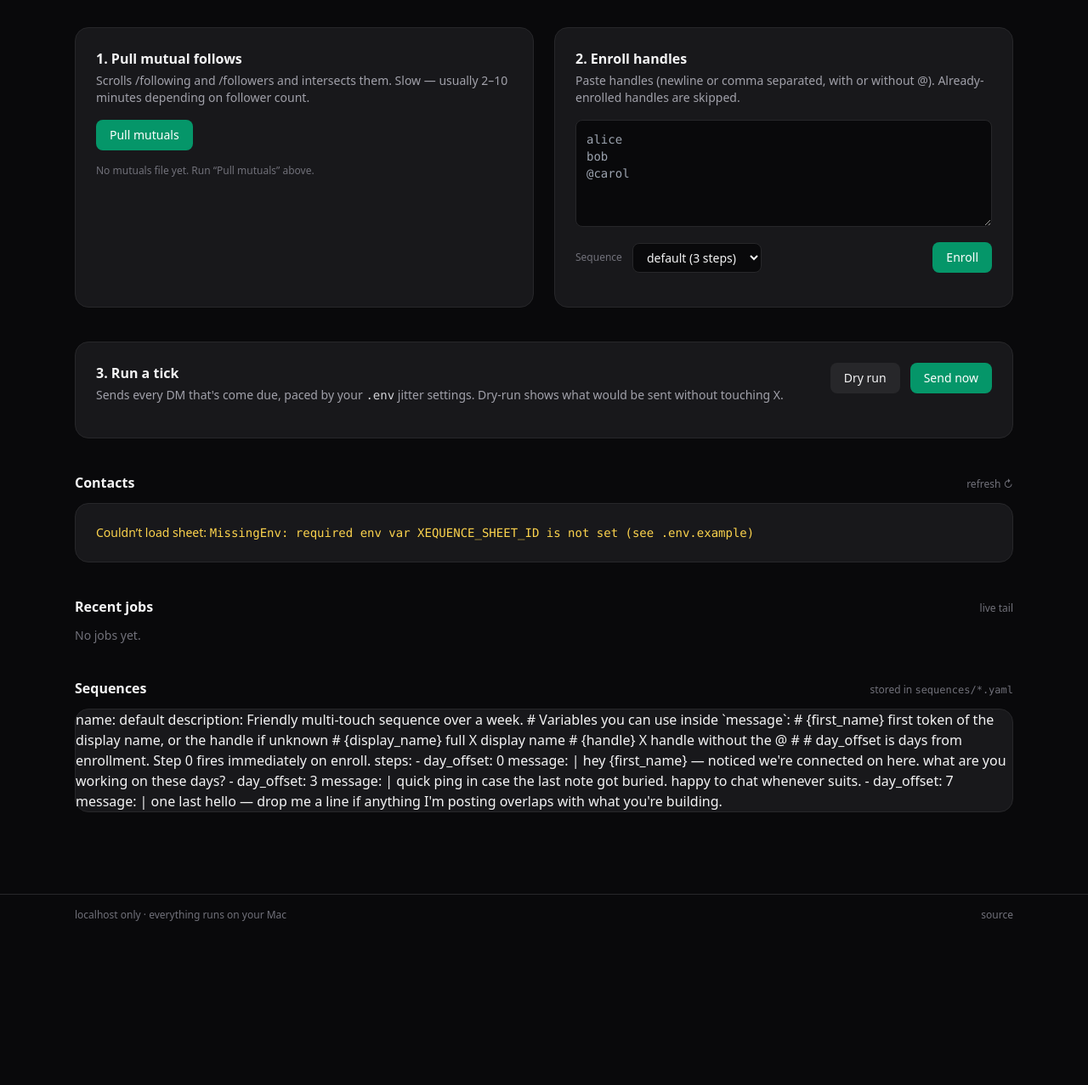
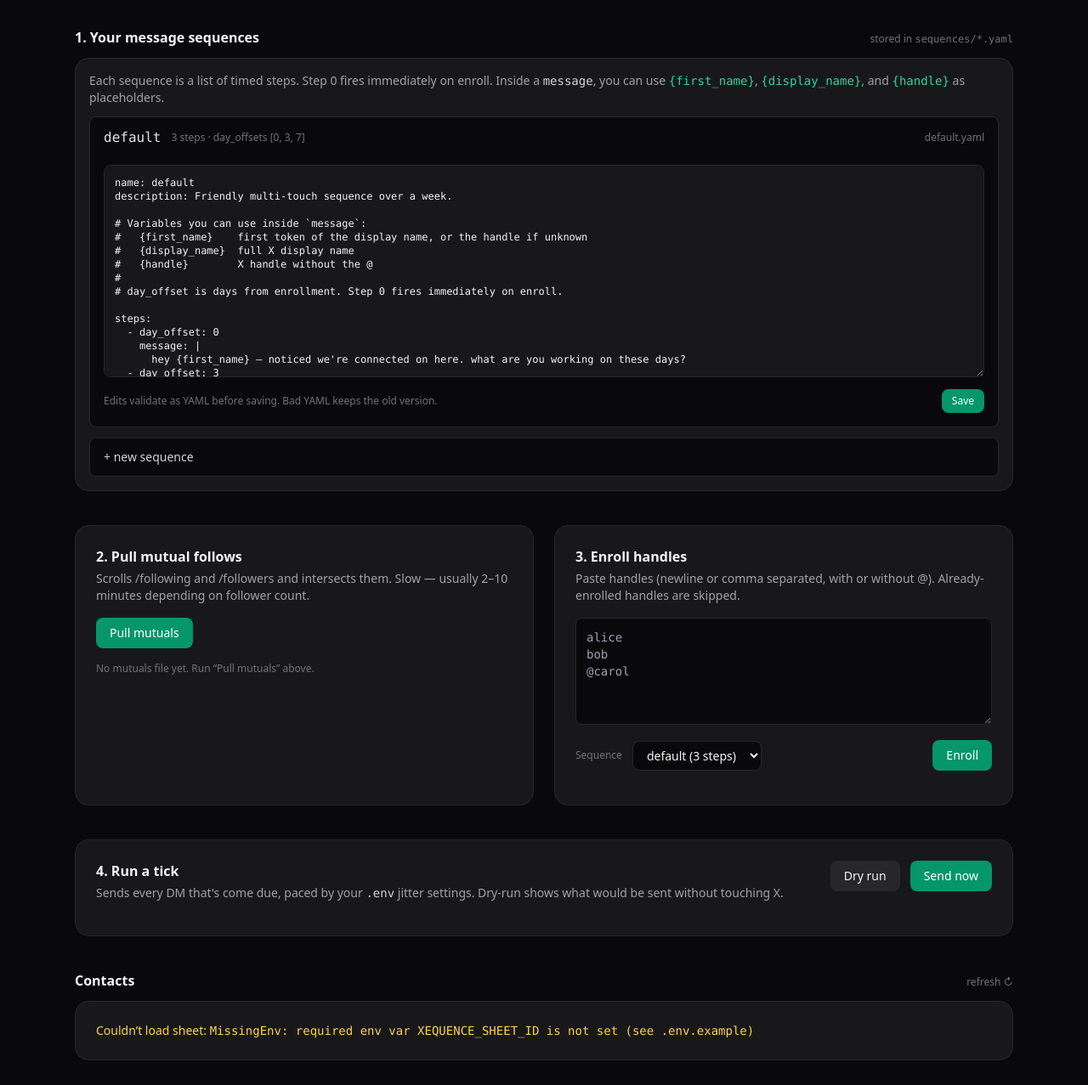
Before and after one commit to bowdy/xequence, a FastAPI app: page / in a window 1280 px wide. Shown: the part 61-1338 px from the top of the page at 85% size. Before the commit the page ends 1145 px from the top, so only its background shows below. Run offline with FastAPI, Linux system fonts and the light colour scheme; some libraries are stand-ins or nearby versions.

Commit message:
Sequences first + editable textarea + placeholder hint
Three UX fixes to make sequence-editing discoverable and actually work:

1. Sequence editor wasn't editable. The HTMX dance to load YAML content
   into the textarea after page render was the culprit — the swap left
   the textarea in a state Chrome treated as read-only. Now the raw YAML
   is rendered into the textarea server-side, no client-side fetch.

2. Sequences were buried at the bottom under a vague "Sequences" heading
   that read like a system table. Renamed to "Your message sequences",
   moved to row 1 (it's the thing you build first), auto-opens the
   first one so the editor is visible without a click.

3. Added a one-line hint above the editor explaining the
   {first_name}/{display_name}/{handle} placeholders. Without it the
   syntax was guessable but not obvious.

Co-Authored-By: Claude Opus 4.7 (1M context) <noreply@anthropic.com>

```diff
--- a/webapp/app.py
+++ b/webapp/app.py
@@ -77,6 +77,7 @@ def session_ok() -> tuple[bool, str]:
 def list_sequences() -> list[dict]:
     out = []
     for p in sorted(SEQUENCES_DIR.glob("*.yaml")):
+        raw = p.read_text()
         try:
             seq = load_sequence(p.stem)
             out.append({
@@ -84,9 +85,18 @@ def list_sequences() -> list[dict]:
                 "file": p.name,
                 "step_count": len(seq.steps),
                 "day_offsets": [s.day_offset for s in seq.steps],
+                "raw": raw,
+                "error": None,
             })
         except Exception as e:
-            out.append({"name": p.stem, "file": p.name, "step_count": 0, "error": str(e)})
+            out.append({
+                "name": p.stem,
+                "file": p.name,
+                "step_count": 0,
+                "day_offsets": [],
+                "raw": raw,
+                "error": str(e),
+            })
     return out
 
 
--- a/webapp/templates/_sequences.html
+++ b/webapp/templates/_sequences.html
@@ -1,11 +1,19 @@
 <div class="p-4 space-y-3">
+  <p class="text-sm text-zinc-400">
+    Each sequence is a list of timed steps. Step 0 fires immediately on enroll.
+    Inside a <span class="mono text-zinc-300">message</span>, you can use
+    <span class="mono text-emerald-400">{first_name}</span>,
+    <span class="mono text-emerald-400">{display_name}</span>, and
+    <span class="mono text-emerald-400">{handle}</span> as placeholders.
+  </p>
+
   {% for s in sequences %}
-    <details class="bg-zinc-950 border border-zinc-800 rounded-lg">
+    <details class="bg-zinc-950 border border-zinc-800 rounded-lg" {% if loop.length == 1 or loop.first %}open{% endif %}>
       <summary class="cursor-pointer px-4 py-3 flex items-center justify-between">
         <div class="flex items-center gap-3">
           <span class="mono text-zinc-200">{{ s.name }}</span>
           {% if s.error %}
-            <span class="badge bg-red-950 text-red-300 border border-red-900">error</span>
+            <span class="badge bg-red-950 text-red-300 border border-red-900">error: {{ s.error }}</span>
           {% else %}
             <span class="text-xs text-zinc-500">{{ s.step_count }} steps · day_offsets {{ s.day_offsets }}</span>
           {% endif %}
@@ -15,12 +23,10 @@
       <div class="px-4 pb-4">
         <form hx-post="/actions/save-sequence" hx-target="#sequences-area" hx-swap="innerHTML" class="space-y-2">
           <input type="hidden" name="name" value="{{ s.name }}">
-          <textarea name="body" rows="12"
-            class="mono w-full bg-zinc-900 border border-zinc-800 rounded-lg p-3 text-xs focus:border-emerald-600 focus:outline-none"
-            hx-get="/sequences/{{ s.name }}/raw"
-            hx-trigger="load once"
-            hx-swap="innerHTML"></textarea>
-          <div class="flex justify-end">
+          <textarea name="body" rows="14" spellcheck="false"
+            class="mono w-full bg-zinc-900 border border-zinc-800 rounded-lg p-3 text-xs focus:border-emerald-600 focus:outline-none">{{ s.raw }}</textarea>
+          <div class="flex items-center justify-between">
+            <span class="text-xs text-zinc-500">Edits validate as YAML before saving. Bad YAML keeps the old version.</span>
             <button class="bg-emerald-600 hover:bg-emerald-500 text-white text-xs font-medium px-3 py-1.5 rounded-lg" type="submit">
               Save
             </button>
@@ -29,6 +35,7 @@
       </div>
     </details>
   {% endfor %}
+
   {% if saved %}
     <div class="text-xs text-emerald-400">Saved <span class="mono">{{ saved }}</span>.</div>
   {% endif %}
@@ -39,14 +46,14 @@
     </summary>
     <div class="px-4 pb-4">
       <form hx-post="/actions/save-sequence" hx-target="#sequences-area" hx-swap="innerHTML" class="space-y-2">
-        <input type="text" name="name" placeholder="my-sequence"
+        <input type="text" name="name" placeholder="e.g. cold-pings"
                class="mono w-full bg-zinc-900 border border-zinc-800 rounded-lg p-2 text-sm focus:border-emerald-600 focus:outline-none">
-        <textarea name="body" rows="10" placeholder="name: my-sequence
+        <textarea name="body" rows="12" spellcheck="false" placeholder="name: cold-pings
 steps:
   - day_offset: 0
-    message: 'hey {first_name}…'
+    message: 'hey {first_name} — saw we connected…'
   - day_offset: 3
-    message: 'ping…'"
+    message: 'one more nudge…'"
           class="mono w-full bg-zinc-900 border border-zinc-800 rounded-lg p-3 text-xs focus:border-emerald-600 focus:outline-none"></textarea>
         <div class="flex justify-end">
           <button class="bg-emerald-600 hover:bg-emerald-500 text-white text-xs font-medium px-3 py-1.5 rounded-lg" type="submit">
--- a/webapp/templates/index.html
+++ b/webapp/templates/index.html
@@ -2,10 +2,23 @@
 
 {% block content %}
 
-<!-- ROW 1: pull mutuals -->
+<!-- ROW 1: sequences (the thing you build) -->
+<section>
+  <div class="flex items-baseline justify-between mb-3">
+    <h2 class="text-base font-semibold">1. Your message sequences</h2>
+    <span class="text-xs text-zinc-500">stored in <span class="mono">sequences/*.yaml</span></span>
+  </div>
+  <div id="sequences-area"
+       hx-get="/partials/sequences" hx-trigger="load" hx-swap="innerHTML"
+       class="bg-zinc-900 border border-zinc-800 rounded-2xl">
+    <div class="p-6 text-sm text-zinc-500">loading…</div>
+  </div>
+</section>
+
+<!-- ROW 2: pull mutuals + enroll -->
 <section class="grid md:grid-cols-2 gap-6">
   <div class="bg-zinc-900 border border-zinc-800 rounded-2xl p-6">
-    <h2 class="text-base font-semibold mb-1">1. Pull mutual follows</h2>
+    <h2 class="text-base font-semibold mb-1">2. Pull mutual follows</h2>
     <p class="text-sm text-zinc-400 mb-4">
       Scrolls /following and /followers and intersects them. Slow — usually 2–10 minutes depending on follower count.
     </p>
@@ -18,9 +31,8 @@
          hx-get="/partials/mutuals" hx-trigger="load, every 10s" hx-swap="innerHTML">loading…</div>
   </div>
 
-  <!-- ROW 1B: enroll -->
   <div class="bg-zinc-900 border border-zinc-800 rounded-2xl p-6">
-    <h2 class="text-base font-semibold mb-1">2. Enroll handles</h2>
+    <h2 class="text-base font-semibold mb-1">3. Enroll handles</h2>
     <p class="text-sm text-zinc-400 mb-4">
       Paste handles (newline or comma separated, with or without @). Already-enrolled handles are skipped.
     </p>
@@ -45,11 +57,11 @@ bob
   </div>
 </section>
 
-<!-- ROW 2: tick -->
+<!-- ROW 3: tick -->
 <section class="bg-zinc-900 border border-zinc-800 rounded-2xl p-6">
   <div class="flex items-start justify-between gap-6 flex-wrap">
     <div>
-      <h2 class="text-base font-semibold mb-1">3. Run a tick</h2>
+      <h2 class="text-base font-semibold mb-1">4. Run a tick</h2>
       <p class="text-sm text-zinc-400">
         Sends every DM that's come due, paced by your <span class="mono text-zinc-300">.env</span> jitter settings.
         Dry-run shows what would be sent without touching X.
@@ -75,7 +87,7 @@ bob
   <div id="tick-output" class="mt-4"></div>
 </section>
 
-<!-- ROW 3: contacts table -->
+<!-- ROW 4: contacts table -->
 <section>
   <div class="flex items-baseline justify-between mb-3">
     <h2 class="text-base font-semibold">Contacts</h2>
@@ -91,7 +103,7 @@ bob
   </div>
 </section>
 
-<!-- ROW 4: jobs panel -->
+<!-- ROW 5: jobs panel -->
 <section>
   <div class="flex items-baseline justify-between mb-3">
     <h2 class="text-base font-semibold">Recent jobs</h2>
@@ -104,17 +116,4 @@ bob
   </div>
 </section>
 
-<!-- ROW 5: sequences editor -->
-<section>
-  <div class="flex items-baseline justify-between mb-3">
-    <h2 class="text-base font-semibold">Sequences</h2>
-    <span class="text-xs text-zinc-500">stored in <span class="mono">sequences/*.yaml</span></span>
-  </div>
-  <div id="sequences-area"
-       hx-get="/partials/sequences" hx-trigger="load" hx-swap="innerHTML"
-       class="bg-zinc-900 border border-zinc-800 rounded-2xl">
-    <div class="p-6 text-sm text-zinc-500">loading…</div>
-  </div>
-</section>
-
 {% endblock %}
```
